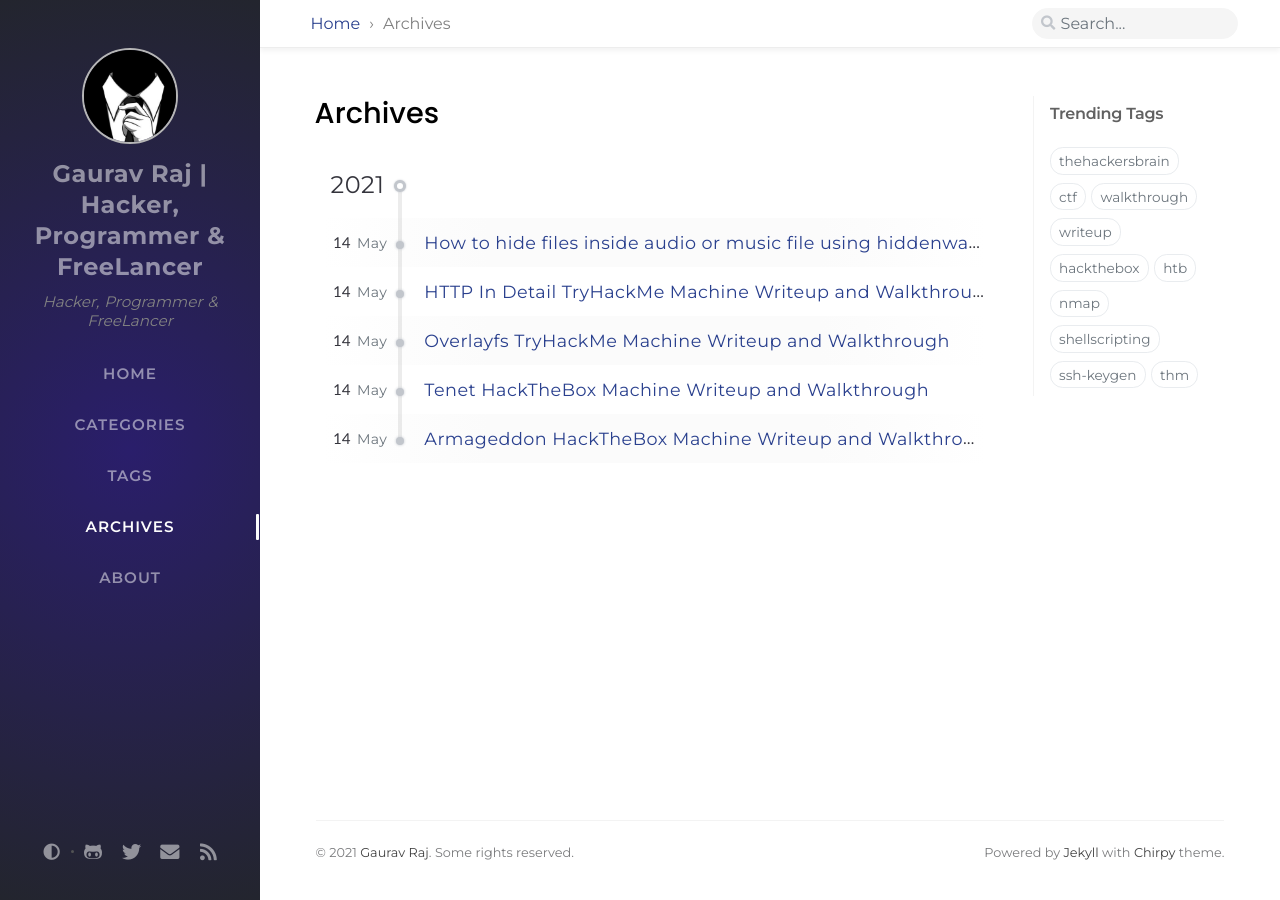
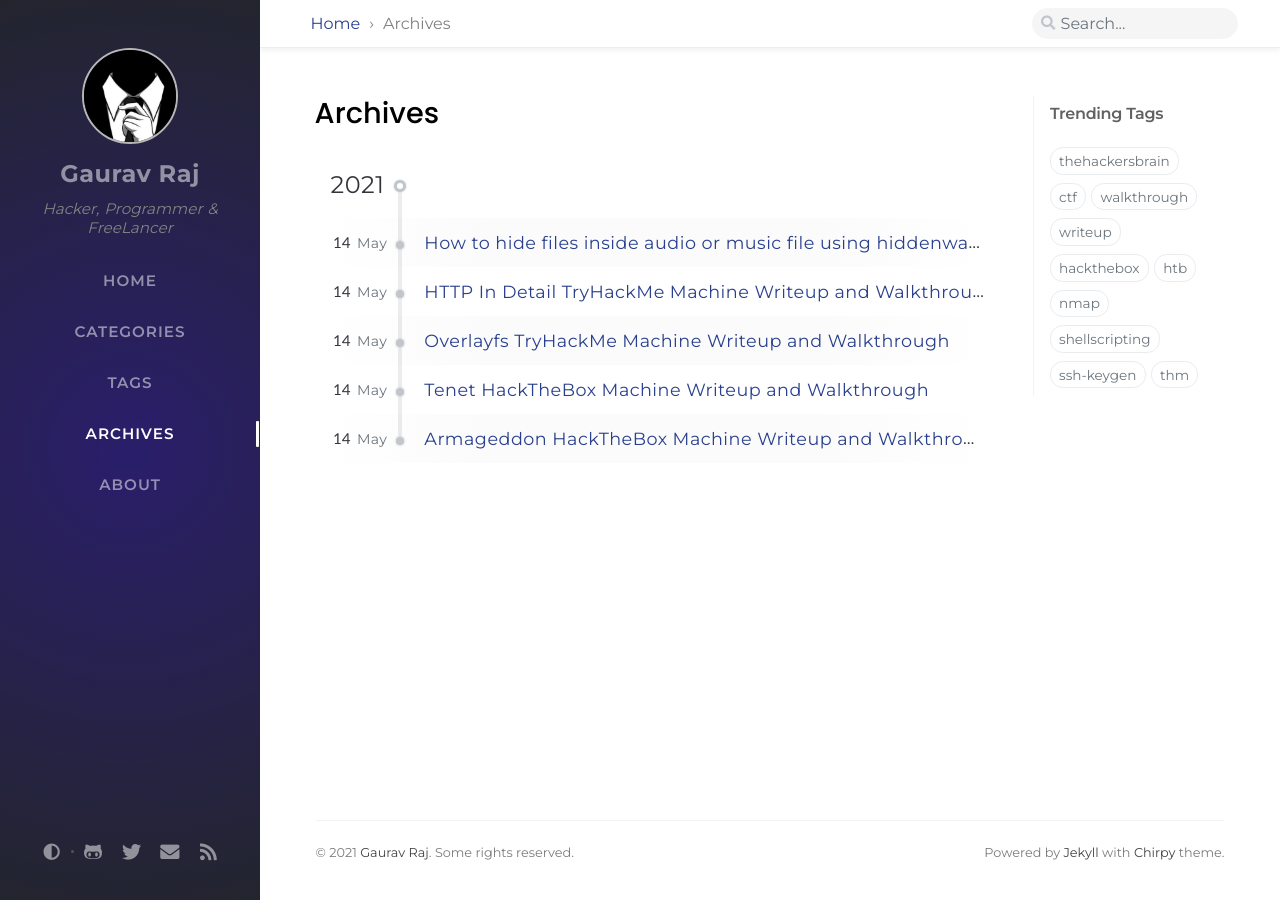
Before and after one commit to thehackersbrain/dev-backup, a Jekyll site: the page built from _tabs/archives.md, in a window 1280 px wide. Built offline with Jekyll 4.4.1, drawn with Linux system fonts in a browser that asks for light colours; nearby versions of some CDN libraries; comment, search, counter and statistics services are not loaded.

Commit message:
Updated Config File

```diff
--- a/_config.yml
+++ b/_config.yml
@@ -15,7 +15,7 @@ timezone: Asia/Kolkata
 
 # jekyll-seo-tag settings › https://github.com/jekyll/jekyll-seo-tag/blob/master/docs/usage.md
 # --------------------------
-title: Gaurav Raj | Hacker, Programmer & FreeLancer                          # the main title
+title: Gaurav Raj                          # the main title
 
 tagline: Hacker, Programmer & FreeLancer   # it will display as the sub-title
 
```
